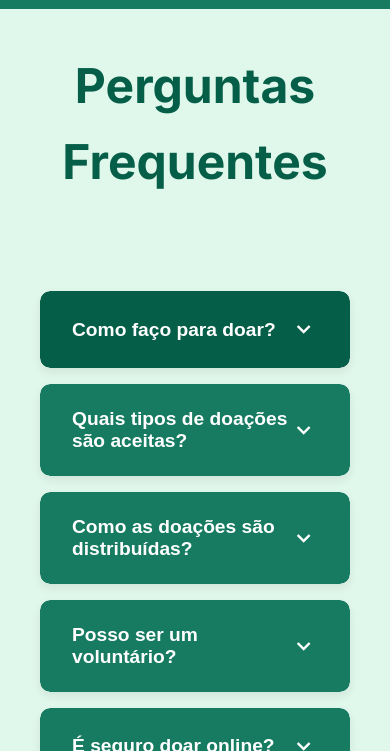
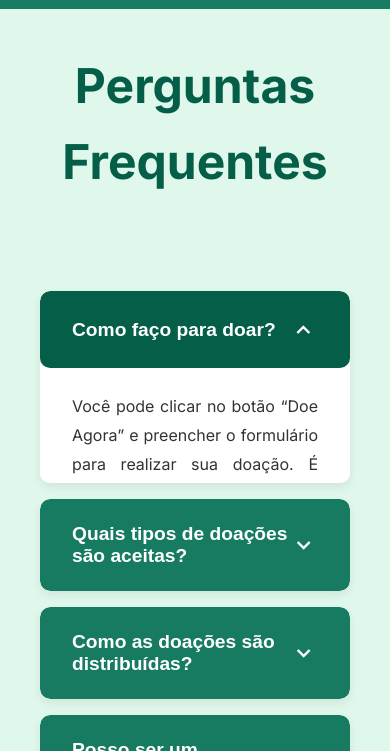
Before and after one commit to victoralves10/DonatePlus, a plain HTML site: page index.html in a window 390 px wide. Both pictures are taken after a click on the button "Como faço para doar?". Shown: the part 3914-4665 px from the top of the page. Drawn offline with nearby package versions, Linux system fonts and the light colour scheme.

Commit message:
JS para menu mobile e FAQ

```diff
--- a/js/script.js
+++ b/js/script.js
@@ -0,0 +1,130 @@
+document.addEventListener('DOMContentLoaded', () => {
+    // --------------------------------------------------------------------
+    // Lógica para o Menu Hamburguer (Mobile)
+    // --------------------------------------------------------------------
+    const btnMenuMobile = document.querySelector('.btn-menu-mobile');
+    const linksNavegacao = document.querySelector('.links-navegacao');
+
+    if (btnMenuMobile && linksNavegacao) {
+        btnMenuMobile.addEventListener('click', () => {
+            linksNavegacao.classList.toggle('active'); // Adiciona/remove a classe 'active'
+            btnMenuMobile.querySelector('i').classList.toggle('bx-menu'); // Troca ícone para fechar
+            btnMenuMobile.querySelector('i').classList.toggle('bx-x');    // Troca ícone para abrir
+            // Adiciona ou remove aria-expanded para acessibilidade
+            const isExpanded = btnMenuMobile.getAttribute('aria-expanded') === 'true' || false;
+            btnMenuMobile.setAttribute('aria-expanded', !isExpanded);
+        });
+
+        // Fechar o menu ao clicar em um link (apenas em mobile)
+        linksNavegacao.querySelectorAll('a').forEach(link => {
+            link.addEventListener('click', () => {
+                if (linksNavegacao.classList.contains('active')) {
+                    linksNavegacao.classList.remove('active');
+                    btnMenuMobile.querySelector('i').classList.remove('bx-x');
+                    btnMenuMobile.querySelector('i').classList.add('bx-menu');
+                    btnMenuMobile.setAttribute('aria-expanded', 'false');
+                }
+            });
+        });
+    }
+
+    // --------------------------------------------------------------------
+    // Lógica para o Acordeão (FAQ)
+    // --------------------------------------------------------------------
+    const faqItems = document.querySelectorAll('.item-faq');
+
+    faqItems.forEach(item => {
+        const pergunta = item.querySelector('.pergunta-faq');
+        const resposta = item.querySelector('.resposta-faq');
+
+        pergunta.addEventListener('click', () => {
+            // Verifica se a pergunta clicada já está aberta
+            const isOpen = pergunta.getAttribute('aria-expanded') === 'true';
+
+            // Fecha todas as outras perguntas abertas
+            faqItems.forEach(otherItem => {
+                const otherPergunta = otherItem.querySelector('.pergunta-faq');
+                const otherResposta = otherItem.querySelector('.resposta-faq');
+                if (otherPergunta !== pergunta && otherPergunta.getAttribute('aria-expanded') === 'true') {
+                    otherPergunta.setAttribute('aria-expanded', 'false');
+                    otherResposta.style.maxHeight = 0;
+                    otherResposta.setAttribute('aria-expanded', 'false'); // Remove a classe para transição suave de padding/opacity
+                    otherResposta.style.padding = '0 2rem'; // Redefine padding
+                    otherResposta.style.opacity = 0;
+                }
+            });
+
+            // Alterna a pergunta clicada
+            pergunta.setAttribute('aria-expanded', !isOpen);
+            resposta.setAttribute('aria-expanded', !isOpen); // Adiciona para a transição
+            if (isOpen) {
+                resposta.style.maxHeight = 0;
+                resposta.style.padding = '0 2rem'; // Redefine padding
+                resposta.style.opacity = 0;
+            } else {
+                // Define uma altura que seja maior que o conteúdo, mas com transição
+                // Isso é um truque. A altura exata seria scrollHeight, mas complica a transição CSS.
+                // Usar um valor grande com overflow hidden funciona para a maioria dos casos.
+                resposta.style.maxHeight = resposta.scrollHeight + 'px'; // Ajusta a altura real do conteúdo
+                resposta.style.padding = '1.5rem 2rem'; // Adiciona padding
+                resposta.style.opacity = 1;
+            }
+        });
+    });
+
+    // --------------------------------------------------------------------
+    // Lógica para Scroll Top Button (Botão Voltar ao Topo)
+    // --------------------------------------------------------------------
+    const btnTopo = document.createElement('a');
+    btnTopo.href = '#inicio';
+    btnTopo.classList.add('btn-topo');
+    btnTopo.setAttribute('aria-label', 'Voltar ao topo');
+    btnTopo.innerHTML = '<i class="bx bx-up-arrow-alt"></i>';
+    document.body.appendChild(btnTopo);
+
+    window.addEventListener('scroll', () => {
+        if (window.scrollY > 300) { // Mostra o botão após 300px de scroll
+            btnTopo.classList.add('visivel');
+        } else {
+            btnTopo.classList.remove('visivel');
+        }
+    });
+
+    // --------------------------------------------------------------------
+    // Lógica para Adicionar Sombra na Navbar ao Rolar
+    // --------------------------------------------------------------------
+    const navbar = document.querySelector('.barra-navegacao');
+
+    window.addEventListener('scroll', () => {
+        if (window.scrollY > 50) { // Adiciona sombra após 50px de scroll
+            navbar.classList.add('rolada');
+        } else {
+            navbar.classList.remove('rolada');
+        }
+    });
+
+    // --------------------------------------------------------------------
+    // Lógica para Animação de Elementos ao Rolar (Scroll Reveal)
+    // --------------------------------------------------------------------
+    const elementosAnimar = document.querySelectorAll('.animar-ao-rolar, .secao h2, .texto-sobre, .card-servico, .card-integrante');
+
+    const observer = new IntersectionObserver((entries) => {
+        entries.forEach(entry => {
+            if (entry.isIntersecting) {
+                entry.target.classList.add('visivel');
+                observer.unobserve(entry.target); // Para de observar depois de animar
+            }
+        });
+    }, {
+        threshold: 0.1, // Elemento visível em 10% da viewport
+        rootMargin: '0px 0px -100px 0px' // Começa a animar 100px antes de entrar totalmente
+    });
+
+    elementosAnimar.forEach(elemento => {
+        observer.observe(elemento);
+    });
+
+    // Adiciona a classe 'animar-ao-rolar' a alguns elementos para garantir que o observer os encontre
+    // (Pode ser feito diretamente no HTML, mas aqui garantimos que eles estão sendo observados)
+    document.querySelectorAll('.conteudo-inicio, .inicio img').forEach(el => el.classList.add('animar-ao-rolar'));
+});
```
Also changed, not shown: index.html (+17 -38 lines).
